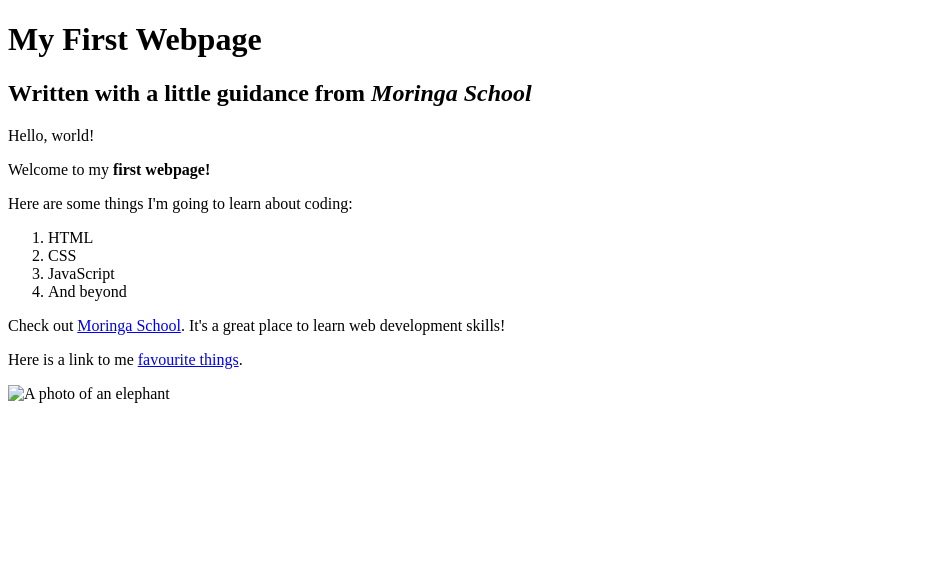
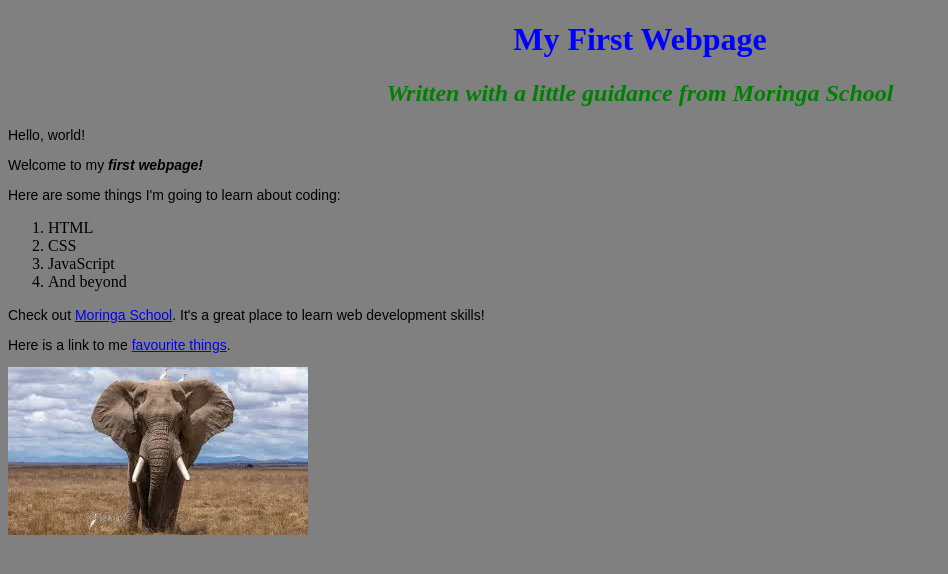
Before and after one commit to AbugaAroni/FirstWebpage, a plain HTML site: page index.html in a window 1280 px wide. Shown: the whole page, without its empty margins (0-948 px from the left). Drawn offline with Linux system fonts and the light colour scheme.

Commit message:
will add CSS and change first page to index

```diff
--- /dev/null
+++ b/css/styles.css
@@ -0,0 +1,28 @@
+h1 {
+  color: blue;
+  text-align: center;
+}
+h2 {
+  color: green;
+  font-style: italic;
+  text-align: center;
+}
+p {
+  font-family: sans-serif;
+  font-size: 14px;
+}
+ul {
+  line-height: 40px;
+  font-style: italic;
+  font-family; serif;
+}
+
+body {
+  background-color: grey;
+}
+strong {
+  font-style: italic;
+}
+em {
+  font-style: italic;
+}
--- a/my-first-webpage.html
+++ b/index.html
@@ -2,6 +2,7 @@
 <html>
   <head>
       <title>My first webpage!</title>
+      <link href="css/styles.css" rel="stylesheet" type="text/css">
   </head>
 
   <body>
@@ -21,7 +22,7 @@
     <p>Check out <a href="http://moringaschool.com/">Moringa School</a>. It's a great place to learn web
     development skills!</p>
     <p>Here is a link to me <a href="favourite-things.html">favourite things</a>.</p>
-    <img src="images/elephant.jpg" alt="A photo of an elephant">
+    <img src="images/elephant.jpeg" alt="A photo of an elephant">
   </body>
 
 </html>
```
Also changed, not shown: images/elephant.jpeg (added).
